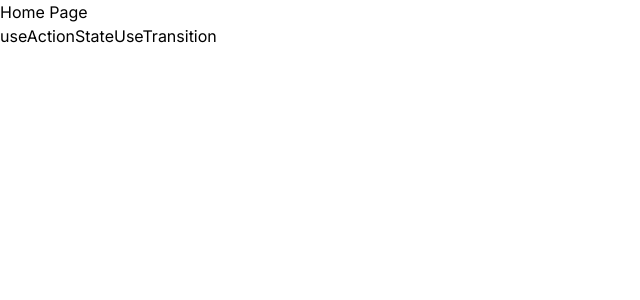
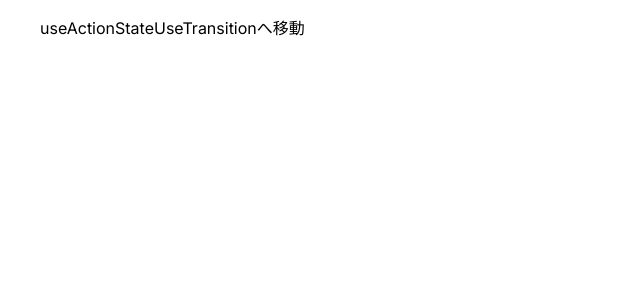
Before and after one commit to omegamaster86/next, a Next.js app: page / in a window 1280 px wide. Shown: the top 300 px of the page, without its empty margins (0-640 px from the left). Built offline with nearby package versions, Linux system fonts and the light colour scheme.

Commit message:
スタイルの変更

```diff
--- a/app/page.tsx
+++ b/app/page.tsx
@@ -4,8 +4,9 @@ import Link from "next/link";
 export default function Home() {
   return (
     <div>
-      <h1>Home Page</h1>
-      <Link href={"/useActionStateUseTransition"}>useActionStateUseTransition</Link>
+      <div className='mt-4 ml-10'>
+        <Link href={"/useActionStateUseTransition"}>useActionStateUseTransitionへ移動</Link>
+      </div>
     </div>
   );
 }
```
